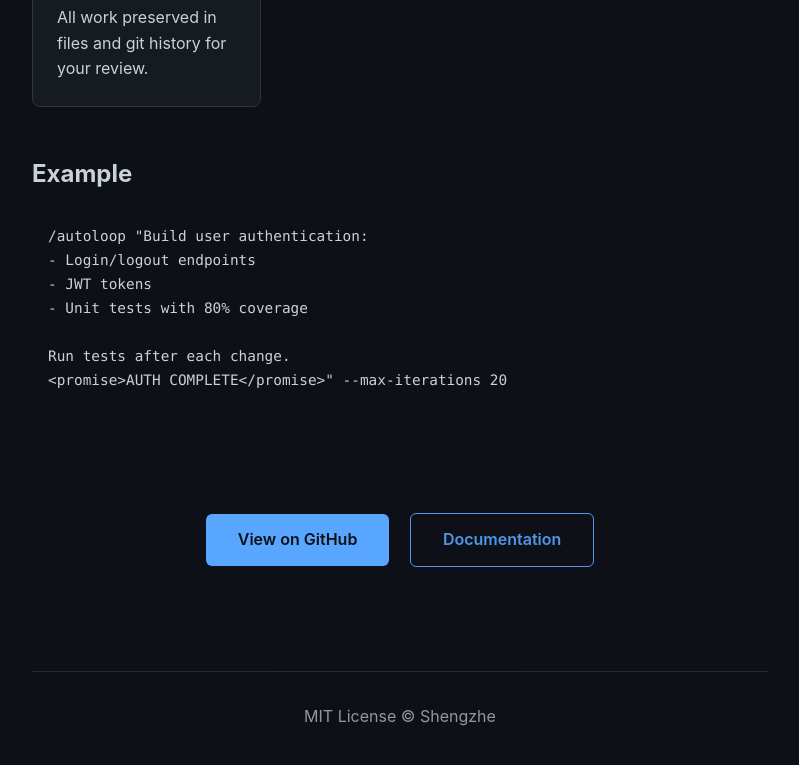
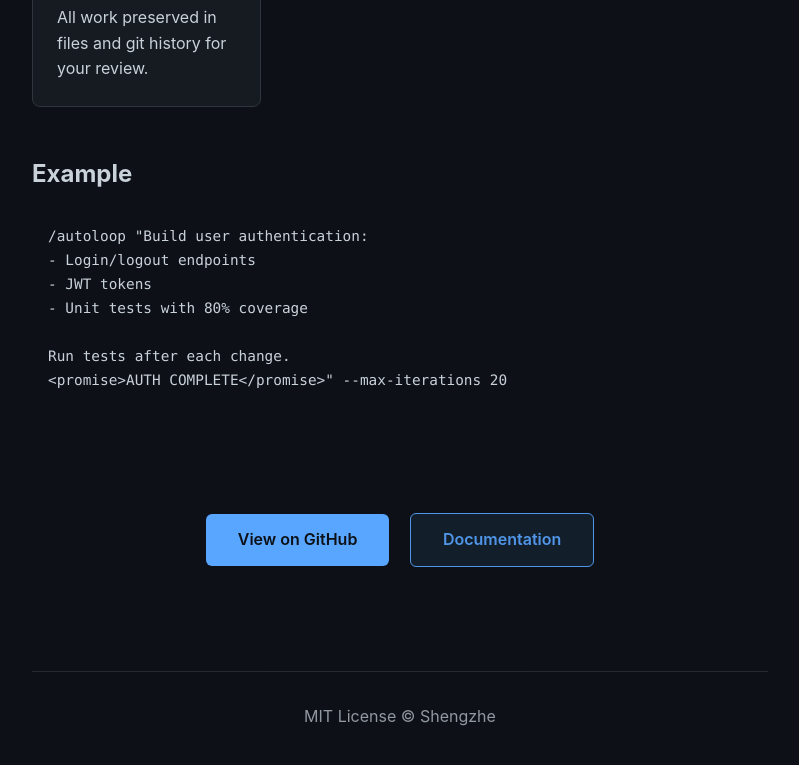
Before and after one commit to yaoshengzhe/autoloop, a plain HTML site: page index.html in a window 1280 px wide. In both pictures the pointer is over the link "Documentation". Shown: the part 945-1710 px from the top of the page, without its empty margins (240-1039 px from the left). Drawn offline with Linux system fonts and the light colour scheme.

Commit message:
Improve button accessibility with focus states

```diff
--- a/index.html
+++ b/index.html
@@ -92,11 +92,13 @@
       margin: 0.5rem;
     }
     .btn:hover { opacity: 0.9; }
+    .btn:focus { outline: 2px solid var(--accent); outline-offset: 2px; }
     .btn-outline {
       background: transparent;
       border: 1px solid var(--accent);
       color: var(--accent);
     }
+    .btn-outline:hover { background: rgba(88, 166, 255, 0.1); }
 
     footer {
       text-align: center;
```
